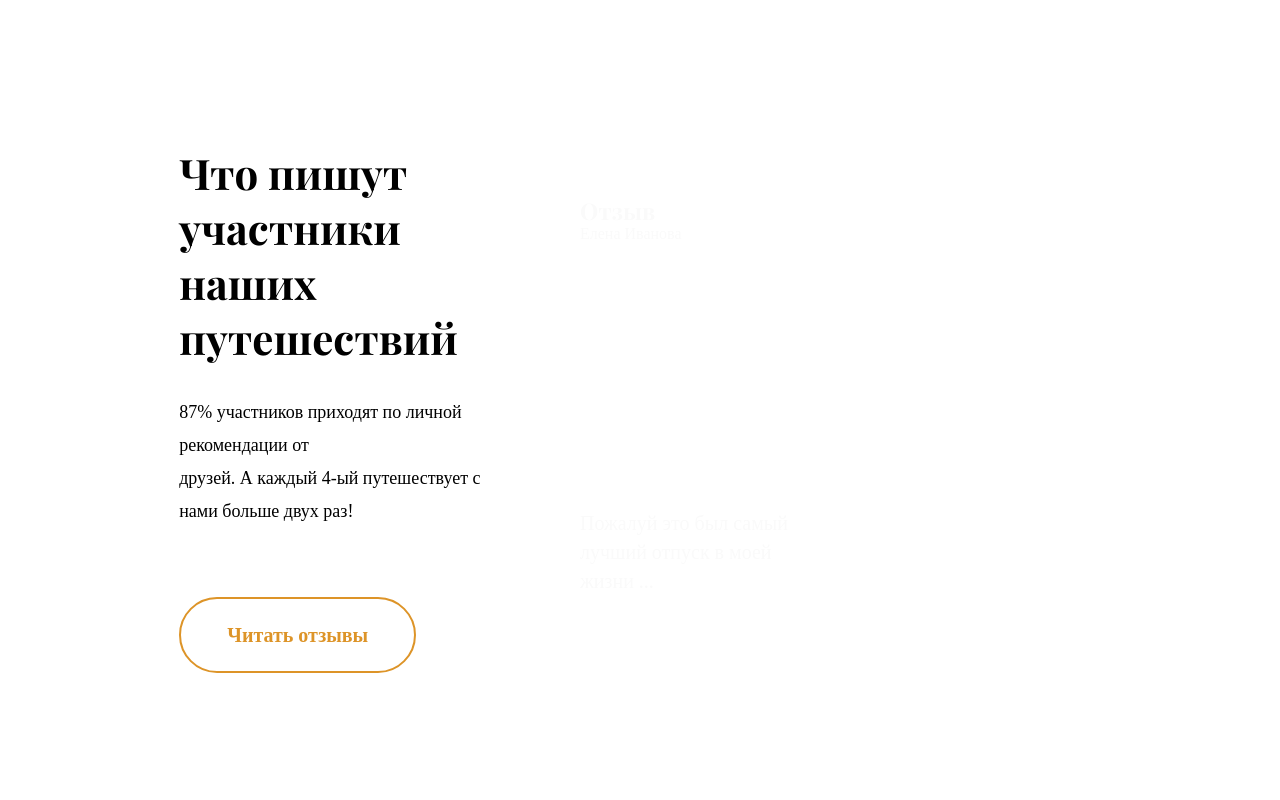
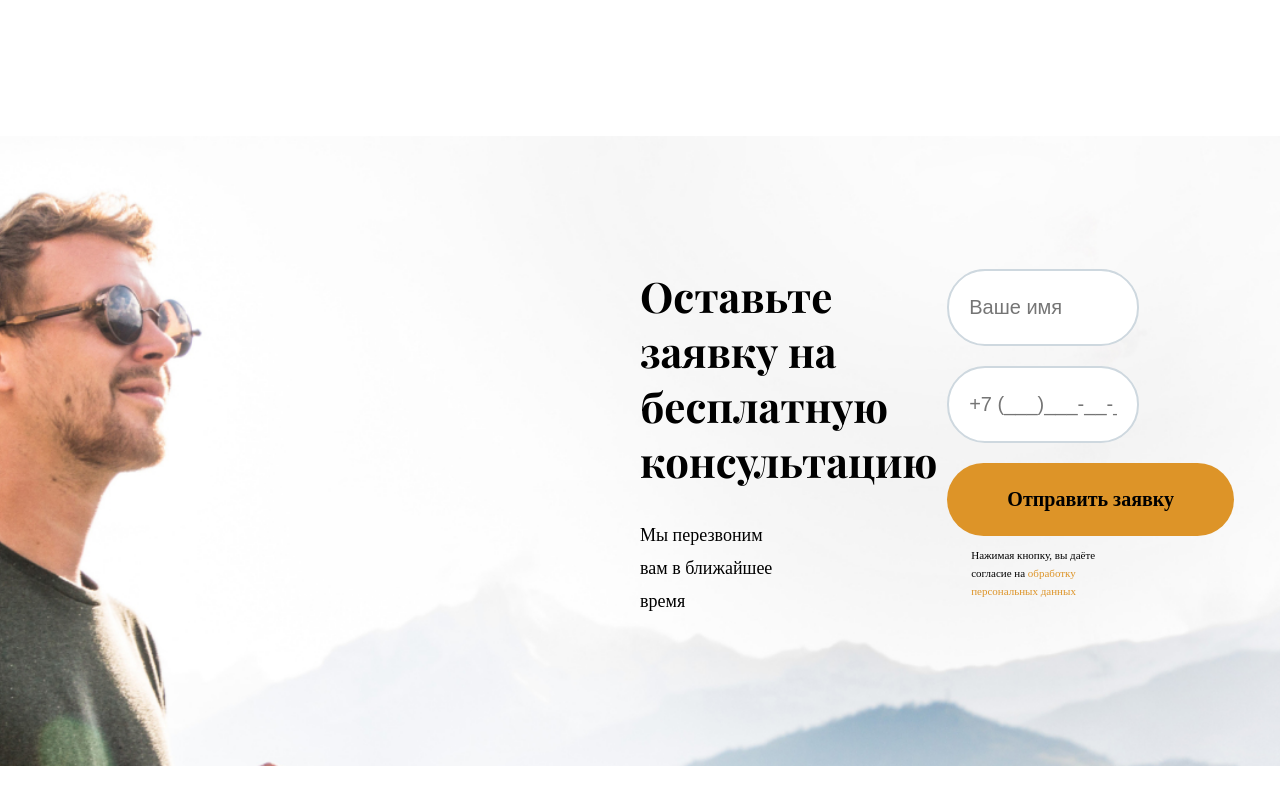
Before and after one commit to boris170894/individualWork1, a plain HTML site: page index.html in a window 1280 px wide. Shown: the part 1760-2560 px from the top of the page. Drawn offline with Linux system fonts and the light colour scheme; a web font is replaced by a local one.

Commit message:
Add section 3

```diff
--- a/assets/css/default.css
+++ b/assets/css/default.css
@@ -12,7 +12,7 @@ a{
 }
 
 section{
-    padding-bottom: 160px;
+    margin-bottom: 160px;
 }
 
 .horisontal-container{
@@ -37,6 +37,13 @@ section{
     margin: 0 auto;
 }
 
+.wrapper-small{
+    width: 50%;
+    display: flex;
+    justify-content: flex-start;
+
+}
+
 .btn{
     padding: 25px 46px 25px 46px;
     border-radius: 38px;
--- a/assets/css/styles.css
+++ b/assets/css/styles.css
@@ -143,6 +143,67 @@ header .vertical-container p{
 /* 2 экран end*/
 
 /* 3 экран */
+.section3{
+    width: 100%;
+    background-image: url('../img/imgForm1.png');
+    background-position: center;
+    background-repeat: no-repeat;
+    background-size: cover;
+    padding: 133px 0 52px 0;
+    display: flex;
+    justify-content: flex-end;
+}
+
+.section3 .descrtiption{
+    width: 48%;
+}
+
+.section3 .descrtiption p{
+    width: 45%;
+}
+
+.contact-form{
+    width: 30%;
+}
+
+.contact-form form{
+    display: flex;
+    flex-direction: column;
+    justify-content: center;
+}
+
+.contact-form form>input{
+    border-radius: 38px;
+    margin-bottom: 20px;
+    border: 2px solid #CED8DF;
+    color: #CED8DF;
+    font-size: 20px;
+    font-weight: 500;
+    padding: 25px 20px;
+}
+
+.contact-form form .btn{
+    width: 287px;
+    padding: 25px 0;
+    text-align: center;
+    color: black;
+    background-color: #DD9428;
+    margin-bottom: 10px;
+}
+
+.contact-form form p{
+    width: 75%;
+    font-size: 11px;
+    line-height: 18px;
+    font-weight: 400;
+    margin: 0 auto;
+}
+
+.contact-form form a{
+    color: #DD9428;
+}
+
+/* 3 экран end*/
 
 /* 4 экран */
 .section4 .wrapper-medium{
@@ -158,6 +219,7 @@ header .vertical-container p{
 .section4 .horisontal-container p{
     width: 50%;
 }
+/* 4 экран end*/
 
 /* footer */
 footer{
--- a/index.html
+++ b/index.html
@@ -142,6 +142,24 @@
             </div>
     </section>
 
+    <section class="section3">
+        <div class="wrapper-small">
+            <div class="descrtiption">
+                <h2>Оставьте заявку на бесплатную консультацию</h2>
+                <p>Мы перезвоним вам в ближайшее время</p>
+            </div>
+            <div class="contact-form">
+                <form action="">
+                    <input type="text" placeholder="Ваше имя">
+                    <input type="tel" placeholder="+7 (___)___-__-__">
+                    <a href="" class = "btn" >Отправить заявку</a>
+                    <p>Нажимая кнопку, вы даёте согласие на <a href="#">обработку персональных данных</a></p>
+                </form>
+            </div>
+        </div>
+
+    </section>
+
     <section class="section4">
         <div class="wrapper-medium">
             <div class="descrtiption">
```
